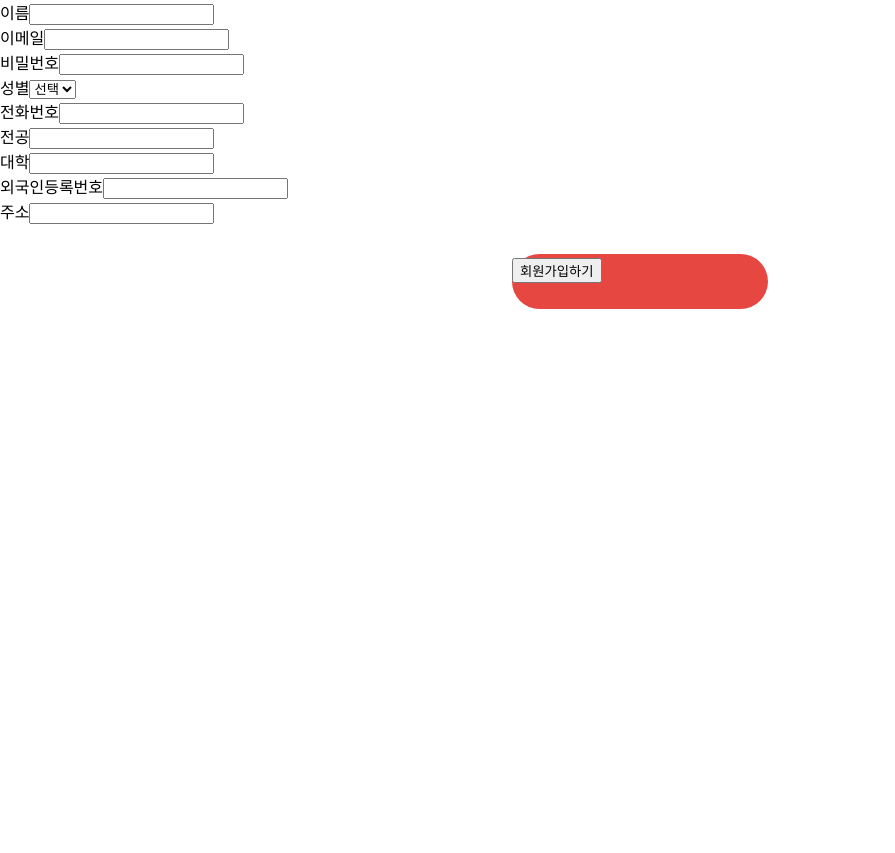
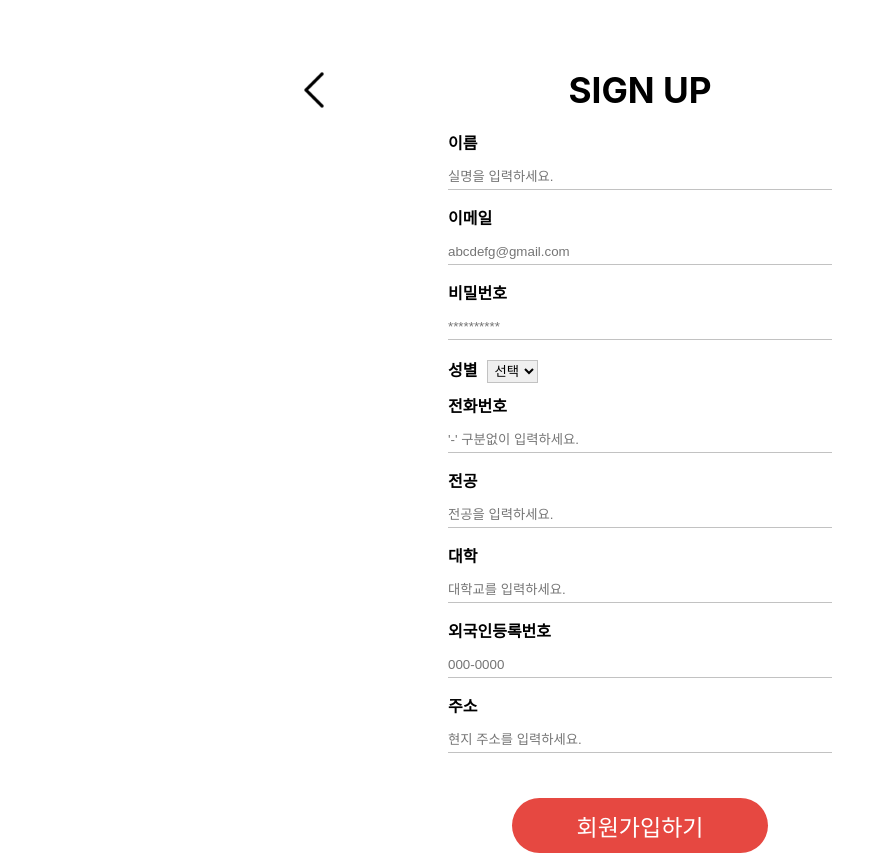
Before and after one commit to HYERINI/HAMRIN, a React (Create React App) app: page /generalSignup in a window 1280 px wide. Shown: the whole page, without its empty margins (0-895 px from the left). Before the commit the page ends 800 px from the top, so only its background shows below. Built offline with nearby package versions, Linux system fonts and the light colour scheme.

Commit message:
Header and Sign Up component Ham is so hungry

```diff
--- a/package.json
+++ b/package.json
@@ -3,10 +3,16 @@
   "version": "0.1.0",
   "private": true,
   "dependencies": {
+    "@fortawesome/fontawesome-svg-core": "^6.2.1",
+    "@fortawesome/free-brands-svg-icons": "^6.2.1",
+    "@fortawesome/free-regular-svg-icons": "^6.2.1",
+    "@fortawesome/free-solid-svg-icons": "^6.2.1",
+    "@fortawesome/react-fontawesome": "^0.2.0",
     "@testing-library/jest-dom": "^5.14.1",
     "@testing-library/react": "^13.0.0",
     "@testing-library/user-event": "^13.2.1",
     "axios": "^1.1.3",
+    "history": "^5.3.0",
     "navigate": "^0.3.6",
     "react": "^18.2.0",
     "react-dom": "^18.2.0",
--- a/src/components/Login/Login.css
+++ b/src/components/Login/Login.css
@@ -56,7 +56,7 @@
     border-radius: 30px;
     border: 0;
     font-size: 23px;
-    font-weight: 400;
+    font-weight: 500;
     color: white;
     background-color: #e64841;
     cursor: pointer;
@@ -69,7 +69,7 @@
     border-radius: 30px;
     border: 0;
     font-size: 23px;
-    font-weight: 400;
+    font-weight: 500;
     color: white;
     background-color: #e64841;
     cursor: pointer;
--- a/src/components/Login/Login.js
+++ b/src/components/Login/Login.js
@@ -51,7 +51,7 @@ function Login(){
         navigate('/forgot');
     }
 
-    const onMoveSignup = (event) =>{
+    const onMoveSignup = (e) => {
         navigate('/select');
     }
 
--- a/src/components/SelectType/SelectType.css
+++ b/src/components/SelectType/SelectType.css
@@ -8,6 +8,11 @@
 
 .SelectWrap{
     height: calc(70vh);
+    flex-direction: column;
+}
+
+.SelectBtn {
+    flex-direction: column;
 }
 
 .SelectTitle{
--- a/src/components/SelectType/SelectType.js
+++ b/src/components/SelectType/SelectType.js
@@ -6,11 +6,11 @@ import Title from './../Title/Title';
 function SelectType(){
   const navigate = useNavigate();
 
-  const onMoveGeneral = (event) => {
+  const onMoveGeneral = (e) => {
     navigate('/generalSignup');
   }
 
-  const onMoveAdmin = (event) => {
+  const onMoveAdmin = (e) => {
     navigate('/adminSignup');
   }
 
--- a/src/components/Signup/AdminSignup.js
+++ b/src/components/Signup/AdminSignup.js
@@ -1,6 +1,7 @@
 import './Signup.css';
 import React, { useState } from 'react';
 import axios from 'axios';
+import Title from './../Title/Title';
 
 function GeneralSignup(){
     const [name, setName] = useState("");
@@ -80,39 +81,42 @@ function GeneralSignup(){
         });
     }
     return (
-        <div className="generalUserForm">
+        <form className="SignUpForm">
+            <Title title="SIGN UP" />
+            <div className="inputForm">
                 <div id="name">
-                이름
-                <input type="text" name="name" value={name} onChange={onNameHandler} required></input>
+                    <label for="name">이름</label>
+                    <input type="text" name="name" value={name} placeholder="실명을 입력하세요." onChange={onNameHandler} required></input>
                 </div>
                 <div id="username">
-                이메일
-                <input type="email" name="userName" value={userName} onChange={onUserNameHandler}></input>
+                    <label for="email">이메일</label>
+                    <input type="email" name="userName" value={userName} placeholder="abcdefg@gmail.com" onChange={onUserNameHandler}></input>
                 </div>
                 <div id="password">
-                비밀번호
-                <input type="password" name="password" value={password} onChange={onPasswordHandler}></input>
+                    <label for="password">비밀번호</label>
+                    <input type="password" name="password" value={password} placeholder="**********" onChange={onPasswordHandler}></input>
                 </div>
                 <div id="address">
-                주소
-                <input type="text" name="address" value={address} onChange={onAddressHandler}></input>
+                    <label for="address">주소</label>
+                    <input type="text" name="address" value={address} placeholder="주소를 입력하세요." onChange={onAddressHandler}></input>
                 </div>
                 <div id="businessName">
-                상호명
-                <input type="text" value={businessName} name="businessName" onChange={onBusinessNameHandler}></input>
+                    <label for="businessName">상호명</label>
+                    <input type="text" value={businessName} name="businessName" placeholder="상호명을 입력하세요." onChange={onBusinessNameHandler}></input>
                 </div>
                 <div id="businessRegisterNumber">
-                사업자등록번호
-                <input type="text" value={businessRegisterNumber} name="businessRegisterNumber" onChange={onBusinessRegisterNumberHandler}></input>
+                    <label for="businessRegisterNumber">사업자등록번호</label>
+                    <input type="text" value={businessRegisterNumber} name="businessRegisterNumber" placeholder="사업자등록번호를 입력하세요." onChange={onBusinessRegisterNumberHandler}></input>
                 </div>
                 <div id="businessType">
-                사업자 종류
-                <input type="text" value={businessType} name="businessType" onChange={onBusinessTypeHandler}></input>
+                    <label for="businessType">사업자 종류</label>
+                    <input type="text" value={businessType} name="businessType" placeholder="사업자종류는 드롭다운으로 해야되는거 아님 ?" onChange={onBusinessTypeHandler}></input>
                 </div>
-            <div id="signupBt">
-                <button type="button" onClick={onSubmitHandler}>회원가입하기</button>
+                <div className="signupBt">
+                    <button id="signupBt" type="button" onClick={onSubmitHandler}>회원가입하기</button>
                 </div>
             </div>
+        </form>
     );
 }
 
--- a/src/components/Signup/GeneralSignup.js
+++ b/src/components/Signup/GeneralSignup.js
@@ -2,6 +2,7 @@ import './Signup.css';
 import React, { useState } from 'react';
 import { useNavigate } from 'react-router-dom';
 import axios from 'axios';
+import Title from './../Title/Title';
 
 function GeneralSignup(){
 
@@ -98,21 +99,23 @@ function GeneralSignup(){
         });
     }
     return (
-        <div className="generalUserForm">
+        <form className="SignUpForm">
+            <Title title="SIGN UP" />
+            <div className="inputForm">
                 <div id="name">
-                이름
-                <input type="text" name="name" value={name} onChange={onNameHandler} required></input>
+                    <label for="name">이름</label>
+                    <input type="text" name="name" value={name} onChange={onNameHandler} required placeholder="실명을 입력하세요."></input>
                 </div>
                 <div id="username">
-                이메일
-                <input type="email" name="userName" value={userName} onChange={onUserNameHandler}></input>
+                    <label for="email">이메일</label>
+                    <input type="email" name="userName" value={userName} onChange={onUserNameHandler} placeholder="abcdefg@gmail.com"></input>
                 </div>
                 <div id="password">
-                비밀번호
-                <input type="password" name="password" value={password} onChange={onPasswordHandler}></input>
+                    <label for="password">비밀번호</label>
+                    <input type="password" name="password" value={password} onChange={onPasswordHandler} placeholder="**********"></input>
                 </div>
                 <div id="gender">
-                성별
+                    <label for="gender">성별</label>
                     <select value={gender} name="gender" onChange={onGenderHandler}>
                         <option value="default">선택</option>
                         <option value="WOMAN">여자</option>
@@ -120,29 +123,30 @@ function GeneralSignup(){
                     </select>
                 </div>
                 <div id="phoneNumber">
-                전화번호
-                <input type="text" name="phoneNumber" value={phoneNumber} onChange={onPhoneNumberHandler}></input>
+                    <label for="phoneNumber">전화번호</label>
+                    <input type="text" name="phoneNumber" value={phoneNumber} onChange={onPhoneNumberHandler} placeholder="'-' 구분없이 입력하세요."></input>
                 </div>
                 <div id="major">
-                전공
-                <input type="text" name="major" value={major} onChange={onMajorHandler}></input>
+                    <label for="major">전공</label>
+                    <input type="text" name="major" value={major} onChange={onMajorHandler} placeholder="전공을 입력하세요."></input>
                 </div>
                 <div id="university">
-                대학
-                <input type="text" name="university" value={university} onChange={onUniversityHandler}></input>
+                    <label for="university">대학</label>
+                    <input type="text" name="university" value={university} onChange={onUniversityHandler} placeholder="대학교를 입력하세요."></input>
                 </div>
                 <div id="foreignerNumber">
-                외국인등록번호
-                <input type="text" name="foreignerNumber" value={foreignerNumber} onChange={onForeignerNumberHandler}></input>
+                    <label for="foreignerNumber">외국인등록번호</label>
+                    <input type="text" name="foreignerNumber" value={foreignerNumber} placeholder="000-0000" onChange={onForeignerNumberHandler}></input>
                 </div>
                 <div id="address">
-                주소
-                <input type="text" name="address" value={address} onChange={onAddressHandler}></input>
+                    <label for="address">주소</label>
+                    <input type="text" name="address" value={address} onChange={onAddressHandler} placeholder="현지 주소를 입력하세요."></input>
                 </div>
-            <div id="signupBt">
-                <button type="button" onClick={onSubmitHandler}>회원가입하기</button>
+                <div className="signupBt">
+                    <button id="signupBt" type="button" onClick={onSubmitHandler}>회원가입하기</button>
                 </div>
             </div>
+        </form>
     );
 }
 
--- a/src/components/Signup/Signup.css
+++ b/src/components/Signup/Signup.css
@@ -0,0 +1,37 @@
+.SignUpForm{
+    display: flex;
+    flex-direction: column;
+    justify-content: center;
+    width: 100%;
+    height: 100%;
+}
+
+label {
+    margin-right: auto;
+    font-weight: 700;
+    padding: 10px 0 10px 0;
+}
+
+input {
+    border: none;
+    padding: 10px 0 5px 0;
+    border-bottom: 1px solid #c2c2c2;
+    margin: 5px 0 15px 0;
+    width: 100%;
+}
+
+select {
+    border: 1px solid #c2c2c2;
+    margin: 5px 0 10px 10px;
+    padding: 2px;
+}
+
+.inputForm {
+    width: 30%;
+    align-self:center;
+    flex-direction: column;
+}
+
+.signupBt {
+    text-align: center;
+}
--- a/src/components/Title/Title.css
+++ b/src/components/Title/Title.css
@@ -3,6 +3,7 @@
     position: relative;
     flex-direction: row;
     justify-content: center;
+    align-items: center;
     width: 90%;
     height: calc(10vh);
     margin: 50px auto 0 auto;
@@ -10,12 +11,11 @@
 
 .Title img{
     position: absolute;
-    left: 0%;
+    left: 20%;
+    cursor: pointer;
     width: 40px;
-    height: 40px;
 }
 
 .Title h2{
-    padding-top: 5px;
     font-size: 2.2rem;
 }
--- a/src/components/Title/Title.js
+++ b/src/components/Title/Title.js
@@ -1,12 +1,20 @@
 import React from 'react';
 import './Title.css';
 import back from './../../img/back.png';
+import { useNavigate, userNavigate } from 'react-router-dom';
 
 function Title(props){
+
+  const navigate = useNavigate();
+
+  const onMoveBack = () => {
+    navigate(-1);
+  }
+
   return (
     <div className="Title">
-        <img src={back} />
-        <h2>{props.title}</h2>
+      <img src={back} onClick={onMoveBack}/>
+      <h2>{props.title}</h2>
     </div>
   );
 }
```
Also changed, not shown: 2 other files (tests, documents, lock files or other folders). Lines whose indentation alone changed are shown as unchanged.
